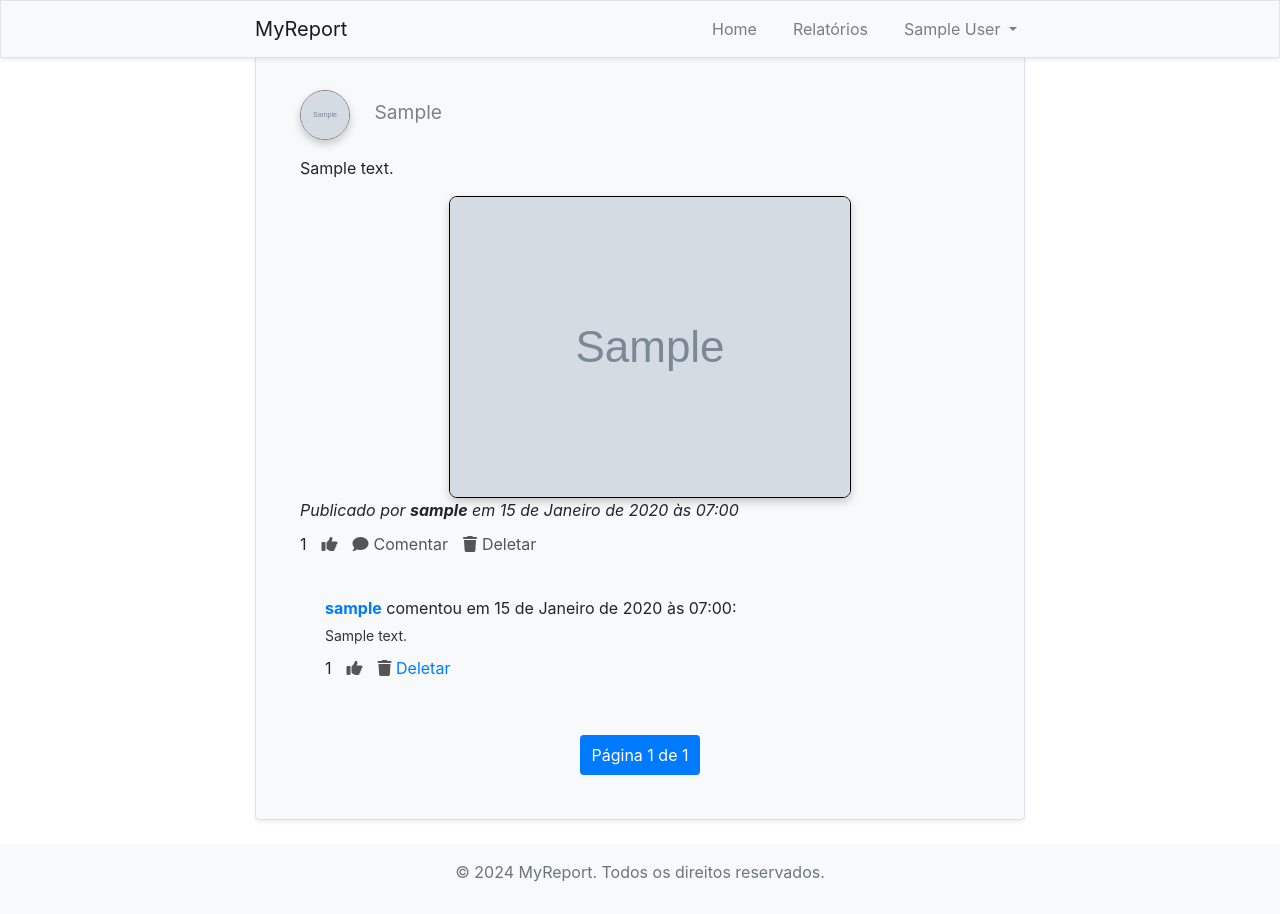
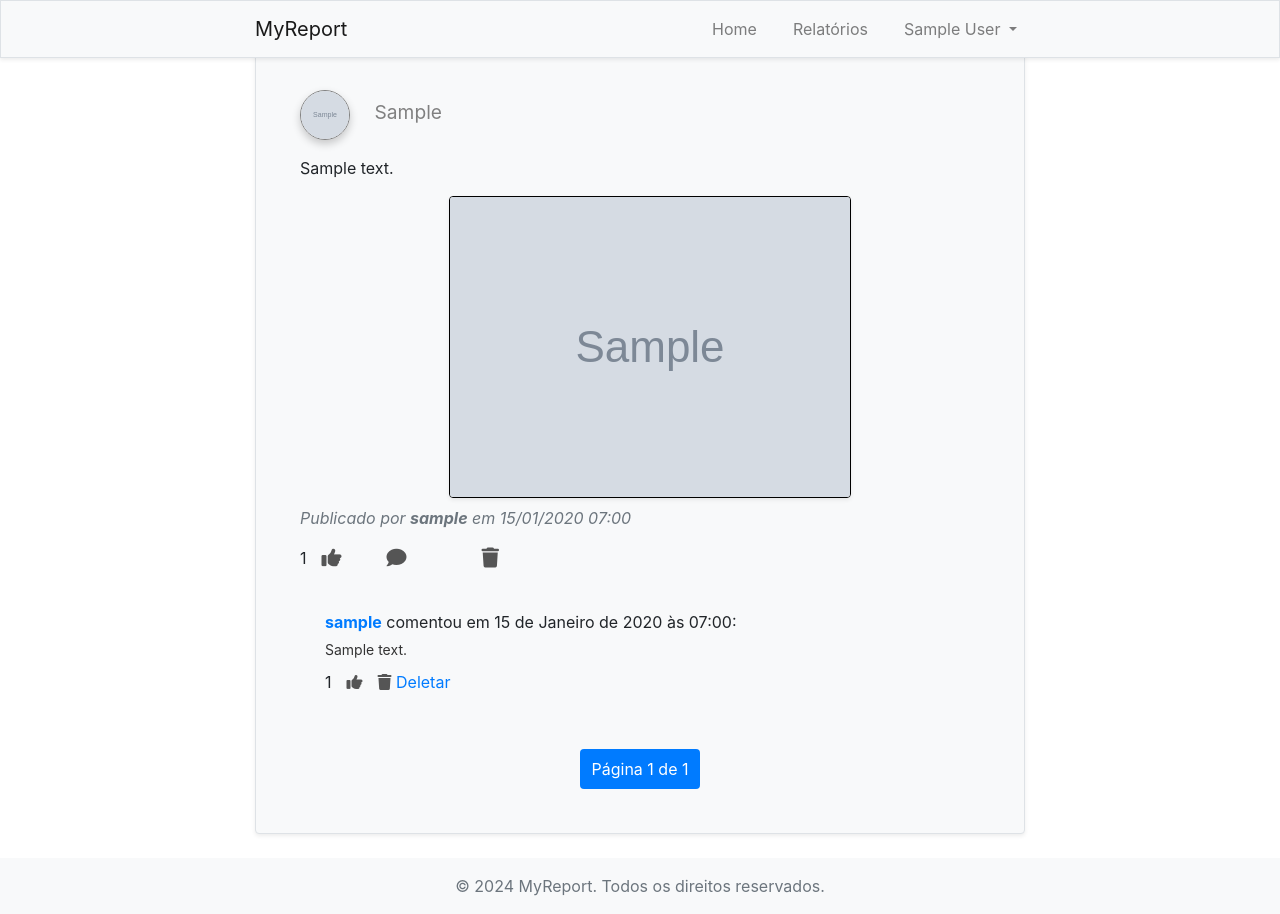
Before and after one commit to PeritoCriminal/NewReport, a Django app: page / in a window 1280 px wide. Before the commit the page ends 882 px from the top, so only its background shows below. Run offline with Django 5.2, Linux system fonts and the light colour scheme; a user stored in the database is signed in; tables that the repository leaves empty hold one stand-in row (values such as "Sample post"); grey boxes marked "Sample" are stand-in pictures; some libraries are stand-ins or nearby versions.

Commit message:
implementado logica para edição de postágens pelo autor caso ainda não tenha comentários, mas somente o ícone está sendo ocultado.

```diff
--- a/newreportapp/static/css/styles.css
+++ b/newreportapp/static/css/styles.css
@@ -157,12 +157,27 @@ li {
     align-items: center;
 }
 
+.big-interaction-bar .icon-like,
+.big-interaction-bar .icon-comment,
+.big-interaction-bar .icon-delete,
+.big-interaction-bar .fas,
+.big-interaction-bar .fa-pencil-alt,
+.big-interaction-bar .fa-trash,
+.big-interaction-bar .fa-exclamation-triangle {
+    color: #555;           /* Cor padrão dos ícones */
+    text-decoration: none; /* Remove o sublinhado */
+    font-size: 20px;       /* Tamanho dos ícones */
+    display: flex;
+    margin-right: 30px;
+    align-items: justify;
+}
+
 .icon-like:hover, .icon-comment:hover, .icon-delete:hover, .fas:hover {
     color: #007bff;        /* Cor de destaque ao passar o mouse */
 }
 
 .icon-like i, .icon-comment i, .icon-delete i, .fas i {
-    margin-right: 5px;     /* Espaço entre o ícone e o texto */
+    margin-right: 0px;     /* Espaço entre o ícone e o texto */
 }
 
 .user-thumbnail {
--- a/newreportapp/templates/home.html
+++ b/newreportapp/templates/home.html
@@ -25,31 +25,46 @@
                         </div>
                         <p>{{ post.content|linebreaks }}</p>
                         {% if post.image %}
-                            <img src="{{ post.image.url }}" alt="Imagem do Post" class="imgpost">
-                            <em>Publicado por <strong>{{ post.author.username }}</strong> em {{ post.created_at }}</em>
+                            <div class="post-image-container mb-3">
+                                <img src="{{ post.image.url }}" alt="Imagem do Post" class="imgpost img-fluid rounded shadow-sm" style="max-width: 100%; height: auto;">
+                                <p class="text-muted mt-2">
+                                    <em>
+                                        Publicado por <strong>{{ post.author.username }}</strong> em {{ post.created_at|date:"d/m/Y H:i" }}
+                                        {% if post.updated_at and post.updated_at != post.created_at %}
+                                            | Atualizado em {{ post.updated_at|date:"d/m/Y H:i" }}
+                                        {% endif %}
+                                    </em>
+                                </p>
+                            </div>
                         {% endif %}
-
-
-
-
-
-
-
-
-                        <div class="interaction-bar">
+                        <div class="interaction-bar big-interaction-bar">
                             <span id="post-likes-count-{{ post.id }}">{{ post.likes_count }}</span>
-                            <a class="icon-like-post" data-url="{% url 'like_post' post.id %}" data-post-id="{{ post.id }}">
+                            <a href="#" class="icon-like-post" data-url="{% url 'like_post' post.id %}" data-post-id="{{ post.id }}" title="Curtir">
                                 <i class="fas fa-thumbs-up"></i>
                             </a>
 
-                            <a href="#" class="icon-comment" data-post-id="{{ post.id }}">
-                                <i class="fas fa-comment"></i> Comentar
+                            <a href="#" class="icon-comment" data-post-id="{{ post.id }}" title="Comentar">
+                                <i class="fas fa-comment"></i>
                             </a>
+
                             {% if request.user == post.author %}
-                                <a href="#" class="icon-delete delete-post" data-post-id="{{ post.id }}">
-                                    <i class="fas fa-trash"></i> Deletar
+                                {% if not post.comments.exists %}
+                                    <a href="{% url 'create_post' post.id %}" title="Editar">
+                                        <i class="fas fa-pencil-alt"></i>
+                                    </a>
+                                {% endif %}
+
+                                <a href="#" class="icon-delete delete-post" data-post-id="{{ post.id }}" title="Deletar">
+                                    <i class="fas fa-trash"></i>
+                                </a>
+
+                            {% endif %}
+                            {% if user.access_level == 'moderador' or user.access_level == 'administrador' %}
+                                <a href="#" title="Conteúdo Crítico">
+                                    <i class="fas fa-exclamation-triangle"></i>
                                 </a>
                             {% endif %}
+
                         </div>
 
                         <div class="comment-section" id="comment-section-{{ post.id }}" style="display: none;">
@@ -75,7 +90,7 @@
                                     <!--Trabalhando aqui -->
                                     <div class="interaction-bar">
                                         <span id="comment-likes-count-{{ comment.id }}">{{ comment.likes.count }}</span>
-                                        <a class="icon-like-comment" data-url="{% url 'like_comment' comment.id %}" data-comment-id="{{ comment.id }}">
+                                        <a href="#" class="icon-like-comment" data-url="{% url 'like_comment' comment.id %}" data-comment-id="{{ comment.id }}">
                                             <i class="fas fa-thumbs-up"></i>
                                         </a>
 
--- a/newreportapp/urls.py
+++ b/newreportapp/urls.py
@@ -1,6 +1,6 @@
 from django.urls import path
 from django.contrib.auth import views as auth_views
-from .views import change_password_view, edit_user_profile_view, like_comment, like_post, register_user, post_delete_views, user_login_view, home_views, create_post_view, comment_post_view, delete_comment_view, send_verification_email, verify_email
+from .views import change_password_view, edit_user_profile_view, like_comment, like_post, register_user, post_delete_views, user_login_view, home_views, create_post_view, comment_post_view, delete_comment_view, verify_email
 
 urlpatterns = [
     # URLs de redefinição de senha com templates personalizados
@@ -39,6 +39,8 @@ urlpatterns = [
 
     path('account/edit_user_profile/', edit_user_profile_view, name='edit_user_profile'),
     path('create_post', create_post_view, name='create_post'),
-    path('post/<int:post_id>/comment/', comment_post_view, name='comment_post_view'),
+    path('create_post/<int:post_id>/', create_post_view, name='create_post'),
+     path('post/<int:post_id>/comment/', comment_post_view, name='comment_post_view'),
+
 
 ]
--- a/pendencias.txt
+++ b/pendencias.txt
@@ -3,7 +3,6 @@ Código está crescendo.
 ====================================================
 O que falta implementar?
 ----------------------------------------------------
-implementar lógica do btn cancelar de comentários. Não está funcionando
 Instalar servidor apache?
 Estilizar comentário, data menorzinha e texto um pouquinho recuado a esquerda e maiorzinho.
 Home page do usuário
@@ -23,6 +22,7 @@ Limpar comentários desnecessários, enxugar o código.
 =========================================================
 O que já foi feito.
 ---------------------------------------------------------
+implementar lógica do btn cancelar de comentários. Não está funcionando
 Imagem para o usuário,
 Usuário poder alterar a imagem.
 Icones para interção entre postagens, curtir, etc...
```
Also changed, not shown: newreportapp/templates/create_post.html (+9 -2 lines), newreportapp/views/create_post_views.py (+12 -12 lines), newreportapp/views/post_and_comments_likes_views.py (+13 -8 lines).
